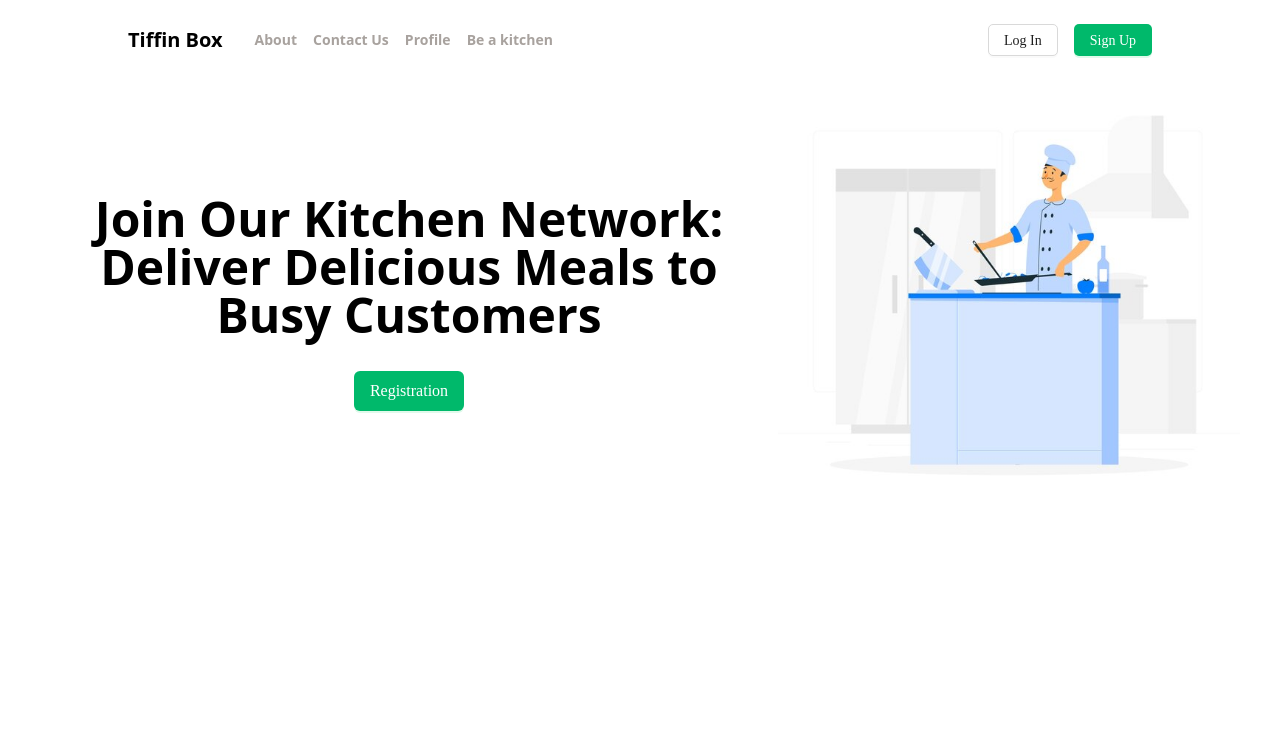
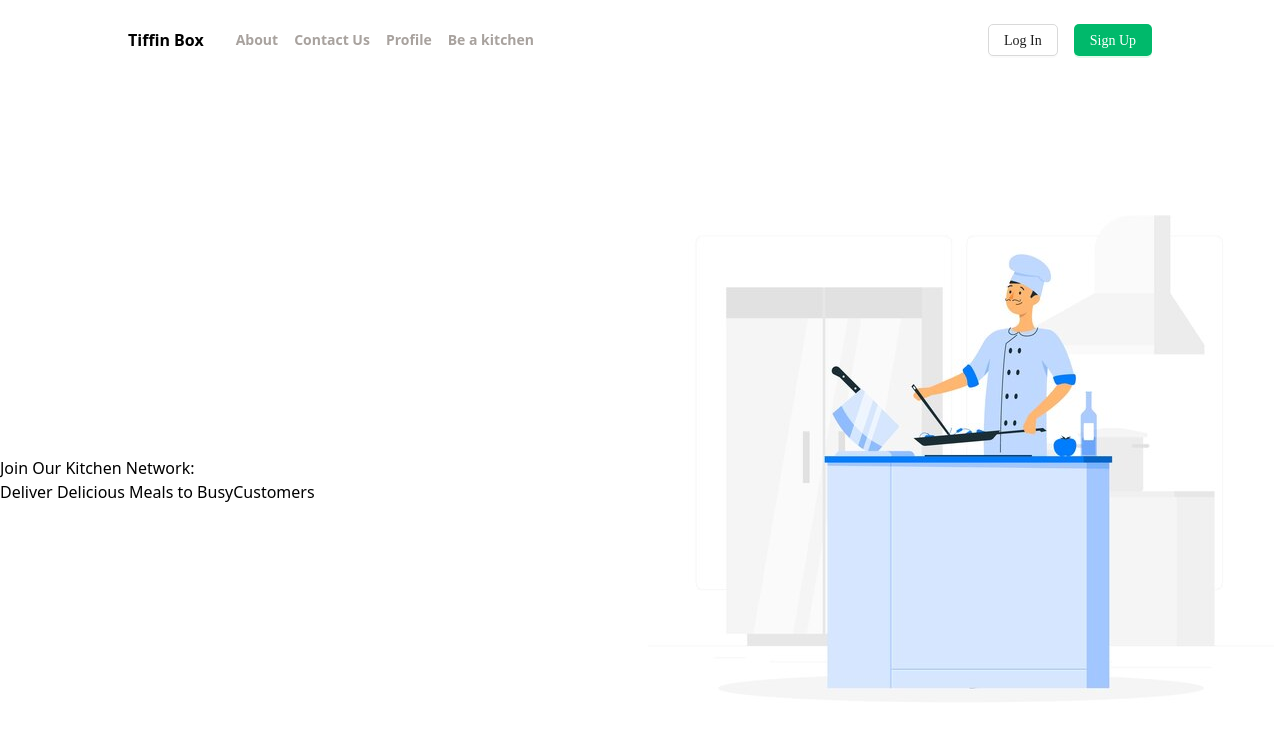
Before and after one commit to thefstalphabet/tiffin-box-ui, a React (Create React App) app: page /BeAKitchen in a window 1280 px wide. Shown: the top 734 px of the page. Built offline with nearby package versions, Linux system fonts and the light colour scheme.

Commit message:
update fix landing page

```diff
--- a/src/Componets/BeAKitechen/Landing.tsx
+++ b/src/Componets/BeAKitechen/Landing.tsx
@@ -3,29 +3,36 @@ import { landingPage } from "../../Assets";
 import { Button } from "antd";
 export default function Landing() {
   return (
-    <div className="flex bg-white">
-      <div className="flex md:flex-col md:items-center md:justify-center text-left mx-10">
-        <div className="flex items-center flex-col sm:flex-row">
-          <div className="w-full sm:w-10/12 lg:w-8/10 xl:w-7/10 mb-8 sm:mb-0">
-            <h2 className="text-black text-2xl sm:text-3xl lg:text-4xl xl:text-5xl font-bold mb-4 text-center">
-              Join Our Kitchen Network: Deliver Delicious Meals to Busy
-              Customers
-            </h2>
-            <div className="flex items-center justify-center mx-12 h-full">
-              <Button className="my-4 md:mx-0" type="primary" size="large">
-                Registration
-              </Button>
-            </div>
-          </div>
-          <div className="items-end">
-            <img
-              className="w-full h-auto"
-              src={landingPage}
-              alt="Image not found"
-            />
-          </div>
-        </div>
+    // <div className="flex bg-white">
+    //   <div className="flex md:flex-col md:items-center md:justify-center text-left ">
+    //     <div className="flex  flex-col sm:flex-row">
+    //       <div className="w-full sm:w-10/12 lg:w-8/10 xl:w-7/10 mb-8 sm:mb-0 items-center justify-center">
+    //         <h2 className="text-black text-2xl sm:text-3xl lg:text-4xl xl:text-5xl font-bold mb-4 text-center">
+    //           Join Our Kitchen Network: Deliver Delicious Meals to Busy
+    //           Customers
+    //         </h2>
+    //         <div className="flex h-full mx-20">
+    //           <Button className="my-4 md:mx-0" type="primary" size="large">
+    //             Registration
+    //           </Button>
+    //         </div>
+    //       </div>
+    //       <div className="items-end">
+    //         <img
+    //           className="w-50 h-50"
+    //           src={landingPage}
+    //           alt="Image not found"
+    //         />
+    //       </div>
+    //     </div>
+    //   </div>
+    // </div>
+    <div className="items-center justify-center grid grid-cols-2 gap-4 bg-red-4000 h-screen">
+      <div>
+        <h1>Join Our Kitchen Network:</h1>
+        <p> Deliver Delicious Meals to BusyCustomers</p>
       </div>
+      <img className="w-50 h-50" src={landingPage} alt="Image not found" />
     </div>
   );
 }
--- a/src/Componets/Header/Header.tsx
+++ b/src/Componets/Header/Header.tsx
@@ -14,7 +14,7 @@ export default function Header() {
   return (
     <div className="flex justify-between items-center bg-white text-white p-6 px-32">
       <div className="items-center flex">
-        <h1 className="text-xl font-bold text-black text-nowrap">{appName}</h1>
+        <h1 className="font-bold text-black text-nowrap">{appName}</h1>
         <div className="items-center space-x-4 md:flex hidden mx-8">
           {menuItems.map((item: IMenuItems) => {
             const { label, key, path } = item;
```
